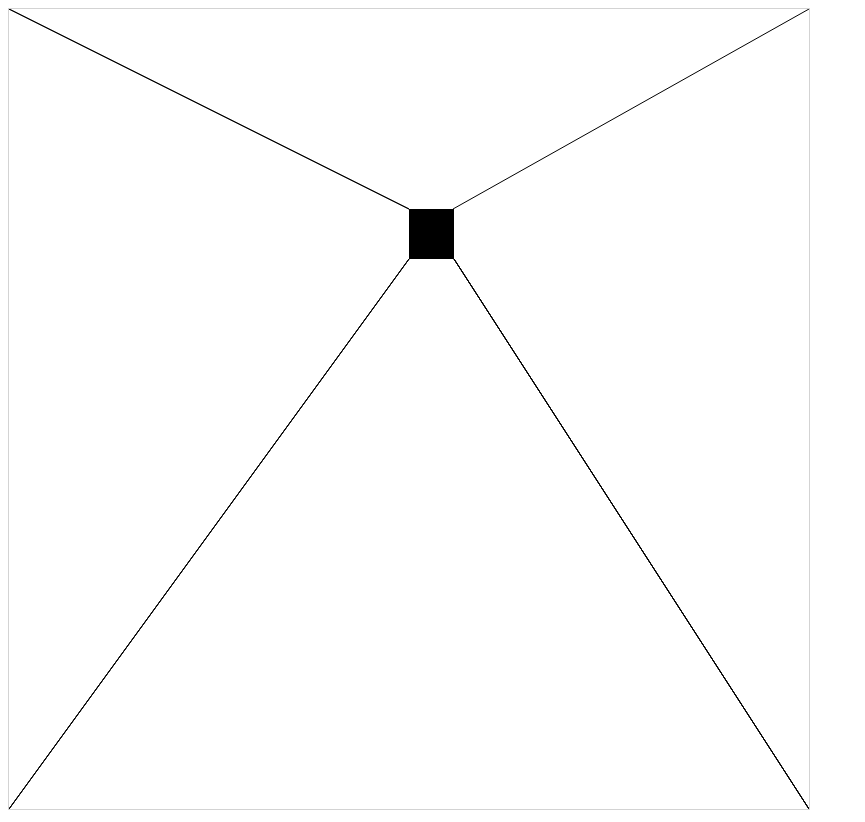
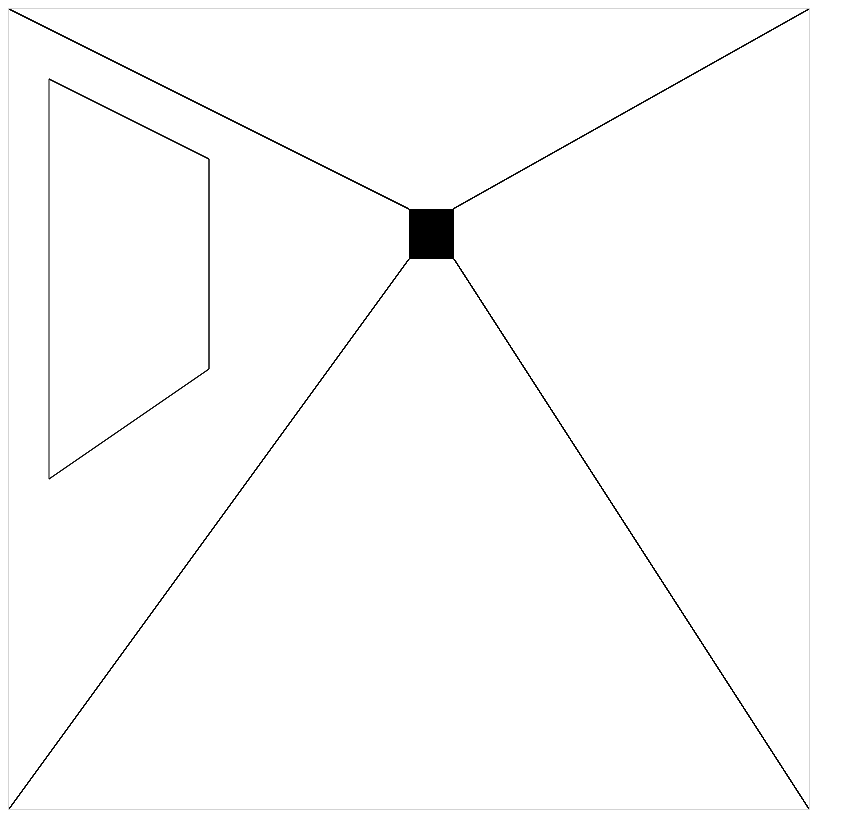
Before and after one commit to CuppyBoy29/canvas, a plain HTML site: page index.html in a window 1280 px wide. Shown: the whole page, without its empty margins (0-865 px from the left). Drawn offline with Linux system fonts and the light colour scheme.

Commit message:
Update index.html

```diff
--- a/index.html
+++ b/index.html
@@ -10,7 +10,6 @@ Your browser does not support the canvas element.
 </canvas>
 
 <script>
-
 var canvas = document.getElementById("myCanvas");
 var ctx = canvas.getContext("2d");
 ctx.moveTo(445,250);
@@ -40,6 +39,29 @@ ctx.moveTo(800,0);
 ctx.lineTo(444,200);
 ctx.stroke();
 
+var canvas = document.getElementById("myCanvas");
+var ctx = canvas.getContext("2d");
+ctx.moveTo(200,150);
+ctx.lineTo(40,70);
+ctx.stroke();
+
+var canvas = document.getElementById("myCanvas");
+var ctx = canvas.getContext("2d");
+ctx.moveTo(200,360);
+ctx.lineTo(40,470);
+ctx.stroke();
+
+var canvas = document.getElementById("myCanvas");
+var ctx = canvas.getContext("2d");
+ctx.moveTo(200,360);
+ctx.lineTo(200,150);
+ctx.stroke();
+
+var canvas = document.getElementById("myCanvas");
+var ctx = canvas.getContext("2d");
+ctx.moveTo(40,470);
+ctx.lineTo(40,70);
+ctx.stroke();
 </script>
 
 
```
